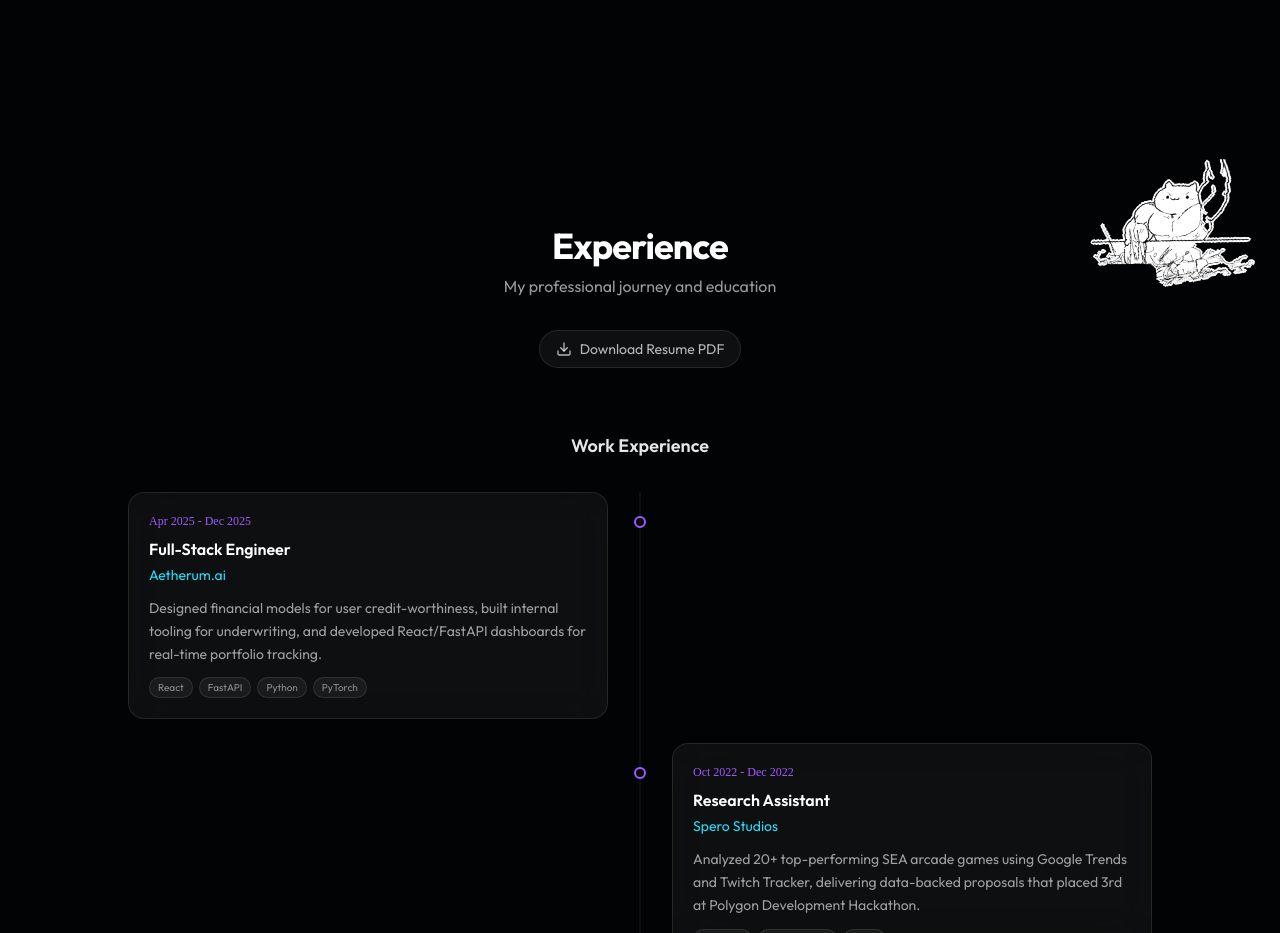
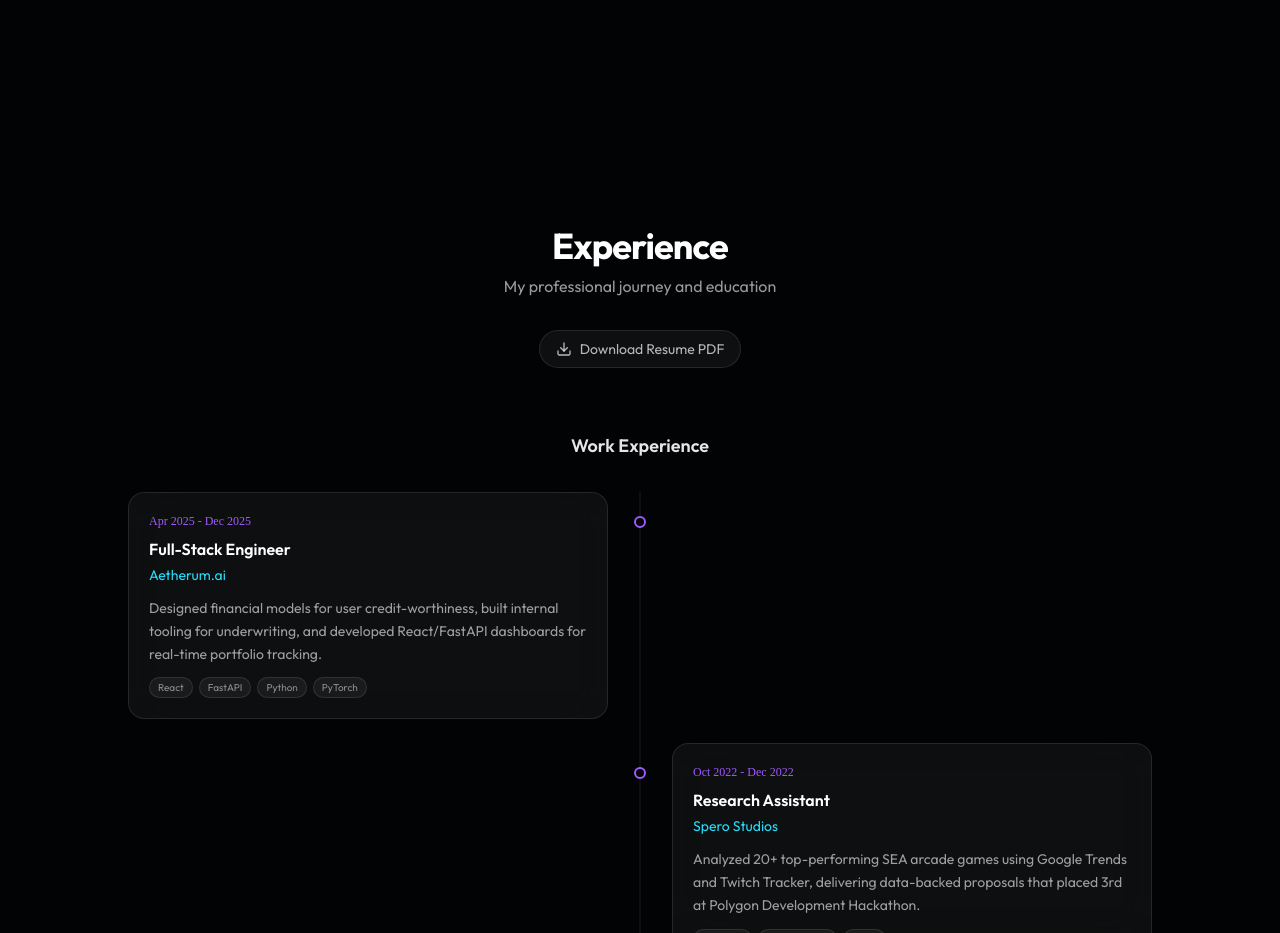
Before and after one commit to Zachaditya/personal_website_v2, a Next.js app: page / in a window 1280 px wide. Shown: the part 1980-2913 px from the top of the page. Built offline with nearby package versions, Linux system fonts and the light colour scheme.

Commit message:
fixed a minor bug

```diff
--- a/src/components/Experience.tsx
+++ b/src/components/Experience.tsx
@@ -3,7 +3,7 @@
 import { motion } from "framer-motion";
 import { Download, GraduationCap } from "lucide-react";
 import Image from "next/image";
-import { useState, useRef, useEffect } from "react";
+import { useState } from "react";
 
 type ResumeItem = {
   title: string;
@@ -181,28 +181,8 @@ function TimelineSection({
 }
 
 export function Experience() {
-  const gifRef = useRef<HTMLImageElement>(null);
-
-  useEffect(() => {
-    const interval = setInterval(() => {
-      if (gifRef.current) {
-        gifRef.current.src = `/bongo_cat.gif?t=${Date.now()}`;
-      }
-    }, 900);
-    return () => clearInterval(interval);
-  }, []);
-
   return (
     <section id="experience" className="relative px-5 py-20">
-      {/* eslint-disable-next-line @next/next/no-img-element */}
-      <img
-        ref={gifRef}
-        src="/bongo_cat.gif"
-        alt="Bongo cat"
-        className="absolute top-0 right-8 w-32 h-32 sm:w-36 sm:h-36 md:w-40 md:h-40 object-contain rotate-[-10deg] pointer-events-none"
-        aria-hidden
-      />
-
       <div className="mx-auto max-w-5xl">
         <motion.div
           initial={{ opacity: 0, y: 20 }}
```
